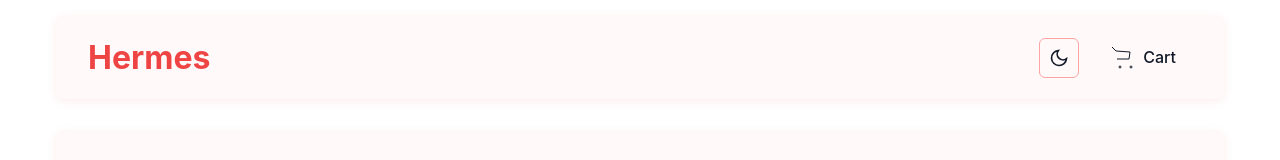
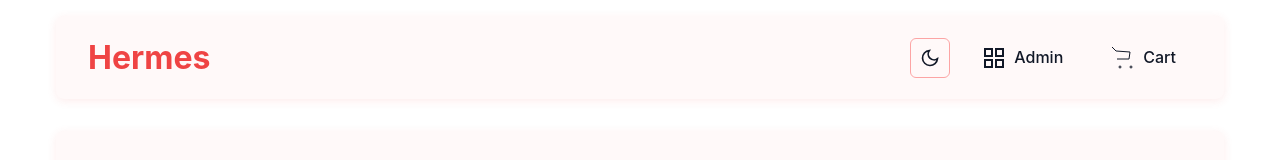
Before and after one commit to starspacegroup/hermes, a SvelteKit app: page / in a window 1280 px wide. Shown: the top 160 px of the page. Built offline with nearby package versions, Linux system fonts and the light colour scheme.

Commit message:
Add admin dashboard link to main navigation
Co-authored-by: davis9001 <72961+davis9001@users.noreply.github.com>

```diff
--- a/src/routes/+layout.svelte
+++ b/src/routes/+layout.svelte
@@ -21,6 +21,15 @@
       </a>
       <div class="nav-actions">
         <ThemeToggle />
+        <a href="/admin/dashboard" class="admin-link">
+          <svg width="24" height="24" viewBox="0 0 24 24" fill="none" stroke="currentColor">
+            <rect x="3" y="3" width="7" height="7" stroke-width="2" stroke-linecap="round"></rect>
+            <rect x="14" y="3" width="7" height="7" stroke-width="2" stroke-linecap="round"></rect>
+            <rect x="14" y="14" width="7" height="7" stroke-width="2" stroke-linecap="round"></rect>
+            <rect x="3" y="14" width="7" height="7" stroke-width="2" stroke-linecap="round"></rect>
+          </svg>
+          <span class="admin-text">Admin</span>
+        </a>
         <a href="/cart" class="cart-link">
           <svg width="24" height="24" viewBox="0 0 24 24" fill="none" stroke="currentColor">
             <circle cx="9" cy="21" r="1"></circle>
@@ -89,6 +98,27 @@
     gap: 1rem;
   }
 
+  .admin-link {
+    display: flex;
+    align-items: center;
+    gap: 0.5rem;
+    color: var(--color-text-primary);
+    text-decoration: none;
+    padding: 0.5rem 1rem;
+    border-radius: 6px;
+    transition:
+      background-color var(--transition-normal),
+      color var(--transition-normal);
+  }
+
+  .admin-link:hover {
+    background-color: var(--color-bg-accent);
+  }
+
+  .admin-text {
+    font-weight: 500;
+  }
+
   .cart-link {
     display: flex;
     align-items: center;
@@ -136,6 +166,7 @@
       font-size: 1.5rem;
     }
 
+    .admin-text,
     .cart-text {
       display: none;
     }
```
